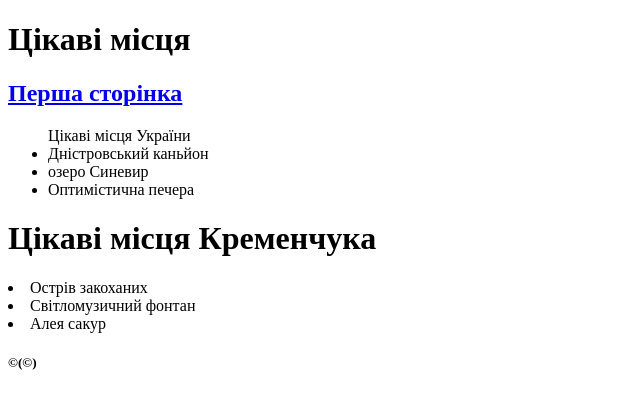
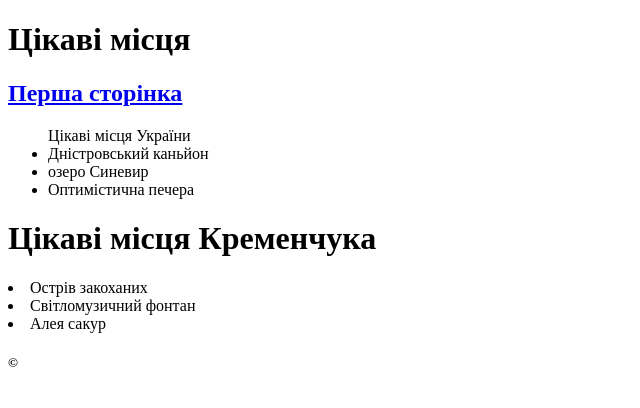
Before and after one commit to aialn/Lessons, a plain HTML site: page index.html in a window 1280 px wide. Shown: the full height of the page, 0-640 px from the left. Drawn offline with Linux system fonts and the light colour scheme.

Commit message:
Update index.html

```diff
--- a/index.html
+++ b/index.html
@@ -22,7 +22,7 @@
   </o1>
 
  <footer>
-    <h5 aling="center">&copy;(&#169)</h5>
+    <h5 aling="center">&copy;</h5>
   </footer>
 </body>
 </html>
```
